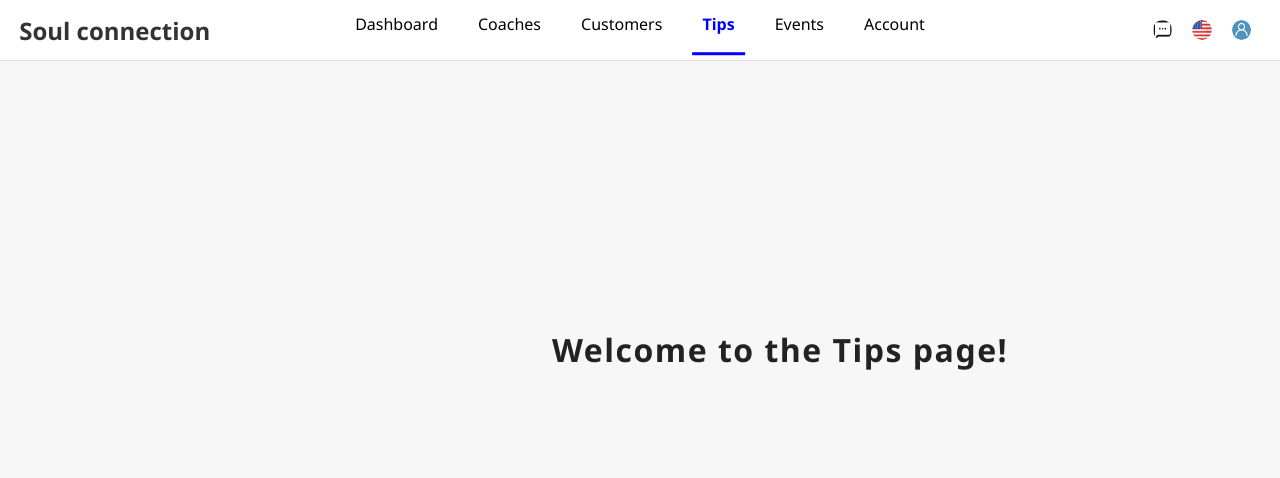
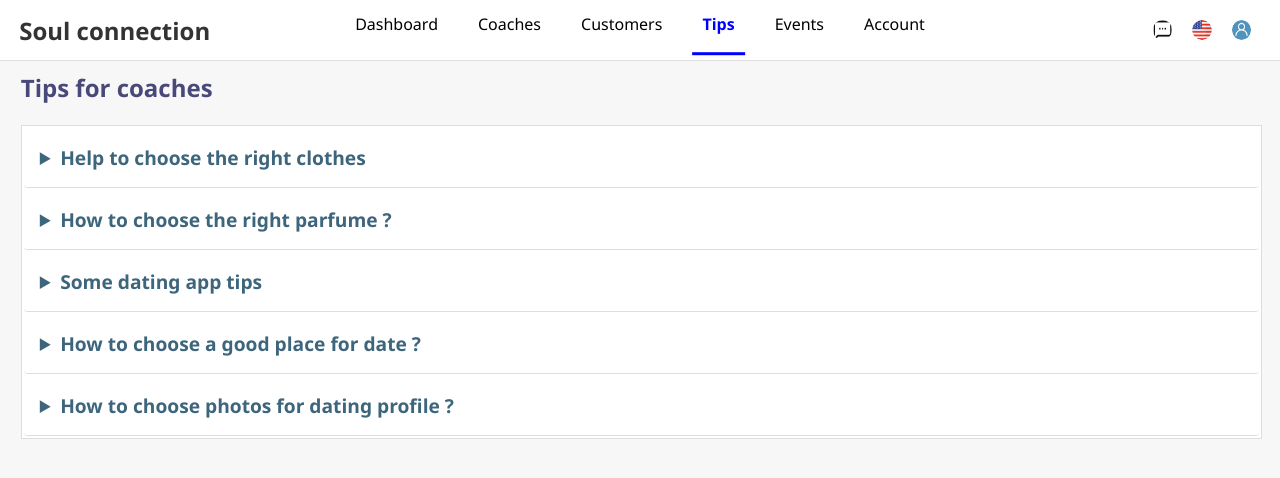
Before and after one commit to Sonny-Fourmont/2024-Epitech-Pool-Project-Survivor, a React (Create React App) app in the folder front/: page /tips in a window 1280 px wide. Shown: the top 478 px of the page. Built offline with nearby package versions, Linux system fonts and the light colour scheme.

Commit message:
[ADD] tips page

```diff
--- a/front/src/components/tipsPage/tipsPage.tsx
+++ b/front/src/components/tipsPage/tipsPage.tsx
@@ -5,15 +5,67 @@
 ** tipsPage
 */
 
-import React from 'react';
+import React, {useState} from 'react';
 import NavBar from '../navbar/Navbar';
+import "../../CSSCustomerList.css"
+
+const options = ["Edit", "Move To Trash", "Bulk Action"];
 
 const Tips: React.FC = () => {
+
   return (
     <>
       <NavBar/>
-      <div>
-        <h1>Welcome to the Tips page!</h1>
+      <div className="client-size">
+        <div className="text-Flex flexBack">
+          <div className='interSpace'>
+            <h2 className="titleClient">Tips for coaches</h2>
+          </div>
+        </div>
+        <div className="container">
+          <table className="clientList">
+            <tbody>
+              <tr>
+                <details>
+                  <summary>Help to choose the right clothes</summary>
+                  <p>It is important to choose the right clothes for the first date. The first impression is very important. the first thing that a person sees is the appearance. It is important to choose the right clothes for the first date. The first impression is very important. The first thing that a person sees is the appearance.</p>
+                </details>
+              </tr>
+              <tr>
+                <details>
+                  <summary>How to choose the right parfume ?</summary>
+                  <p>Choosing the right perfume involves understanding your personal preferences, body chemistry, and the occasion. Start by identifying the scent families you are drawn to, such as floral, woody, or citrus. Consider how the perfume interacts with your skin, as it can smell different on each person due to body chemistry. Testing perfumes on your skin before purchasing is crucial; let the scent develop for a few hours to see how it evolves. Additionally, think about the context in which you'll wear the fragrance lighter scents are often more suitable for daytime or professional settings, while richer, more intense fragrances work well for evening or special occasions. Finally, trust your instincts; the best perfume is one that makes you feel confident and comfortable.</p>
+                </details>
+              </tr>
+              <tr>
+                <details>
+                  <summary>Some dating app tips</summary>
+                  <div className='tipsText'>
+                    <span>Here are some tips for making the most out of dating apps:</span>
+                    <li>Craft a Genuine Profile: Your profile is the first impression you make, so be authentic. Use clear, recent photos that showcase your personality, and write a bio that reflects your interests and what you're looking for.</li>
+                    <li>Be Selective and Intentional: Instead of swiping right on everyone, take the time to read profiles and be selective. Engage with people who genuinely interest you, and send personalized messages that show you've paid attention to their profile.</li>
+                    <li>Stay Safe: Protect your personal information. Don't share too many details too soon, and consider using the app's chat feature instead of giving out your phone number immediately. Always meet in public places for the first few dates.</li>
+                    <li>Set Realistic Expectations: While dating apps can lead to meaningful relationships, it's important to manage your expectations. Not every match will result in a connection, and that's okay. Approach the experience with an open mind and enjoy the process.</li>
+                    <li>Be Patient and Persistent: Building connections takes time. Don't get discouraged if things don't happen right away. Be patient, and keep engaging with the app regularly.</li>
+                    <span>By following these tips, you can navigate dating apps more effectively and increase your chances of finding a meaningful connection.</span>
+                  </div>
+                </details>
+              </tr>
+              <tr>
+                <details>
+                  <summary>How to choose a good place for date ?</summary>
+                  <p>Choosing a good place for a date depends on several factors, including your shared interests, the stage of your relationship, and the atmosphere you want to create. Ideally, select a location that allows for easy conversation, such as a cozy café, a quiet park, or a charming restaurant. If you know your date's preferences, try to incorporate them; for example, if they enjoy art, a visit to a local gallery could be a great choice. It's also important to consider the time of day and the level of formality you want to maintain. Ultimately, a good date spot should make both of you feel comfortable and allow your personalities to shine.</p>
+                </details>
+              </tr>
+              <tr>
+                <details>
+                  <summary>How to choose photos for dating profile ?</summary>
+                  <p>Choosing the right photos for your dating profile is crucial to making a great first impression. Start with a clear, high-quality headshot where you're smiling and looking approachable, as this will be the first image people see. Include a mix of photos that showcase your personality and interests—perhaps a full-body shot, one where you're engaged in a hobby, and another that shows you in a social setting. Make sure the images are recent and accurately represent how you look today. Avoid group photos where it's hard to tell which person you are, and steer clear of overly edited or filtered images. Lastly, authenticity is key—choose photos that reflect your true self and the life you enjoy.</p>
+                </details>
+              </tr>
+            </tbody>
+          </table>
+        </div>
       </div>
     </>
   );
--- a/front/src/index.css
+++ b/front/src/index.css
@@ -14,6 +14,17 @@ body {
   align-items: center;
 }
 
+li {
+  margin-left: 2vw;
+
+}
+
+.tipsText {
+  margin-left: 0.5vw;
+  font-weight: 400;
+  font-size: 0.8vw;
+}
+
 h1 {
   color: #222;
   margin-top: 40vh;
@@ -22,7 +33,28 @@ h1 {
   letter-spacing: 1.5px;
 }
 
+details {
+  padding: 2vh;
+  font-size: 1.2em;
+  transition: transform 0.3s ease-in-out;
+  border-bottom: 1px solid #ddd;
+  border-radius: 0.3vw;
+  font-weight: bold;
+}
 
+details > p {
+  margin: 10px 0 0 0;
+  padding: 10px;
+  border-top: 1px solid #ddd;
+  background-color:#fff;
+  font-size: 0.8vw;
+  margin-right: 10px;
+  font-weight:400;
+}
+
+details[open] summary::before {
+  transform: rotate(180deg);
+}
 
 table {
   width: 100%;
@@ -39,10 +71,6 @@ table {
     opacity: 1;
     transform: translateY(0);
   }
-}
-
-p {
-  text-decoration: none;
 }
 
 img {
```
